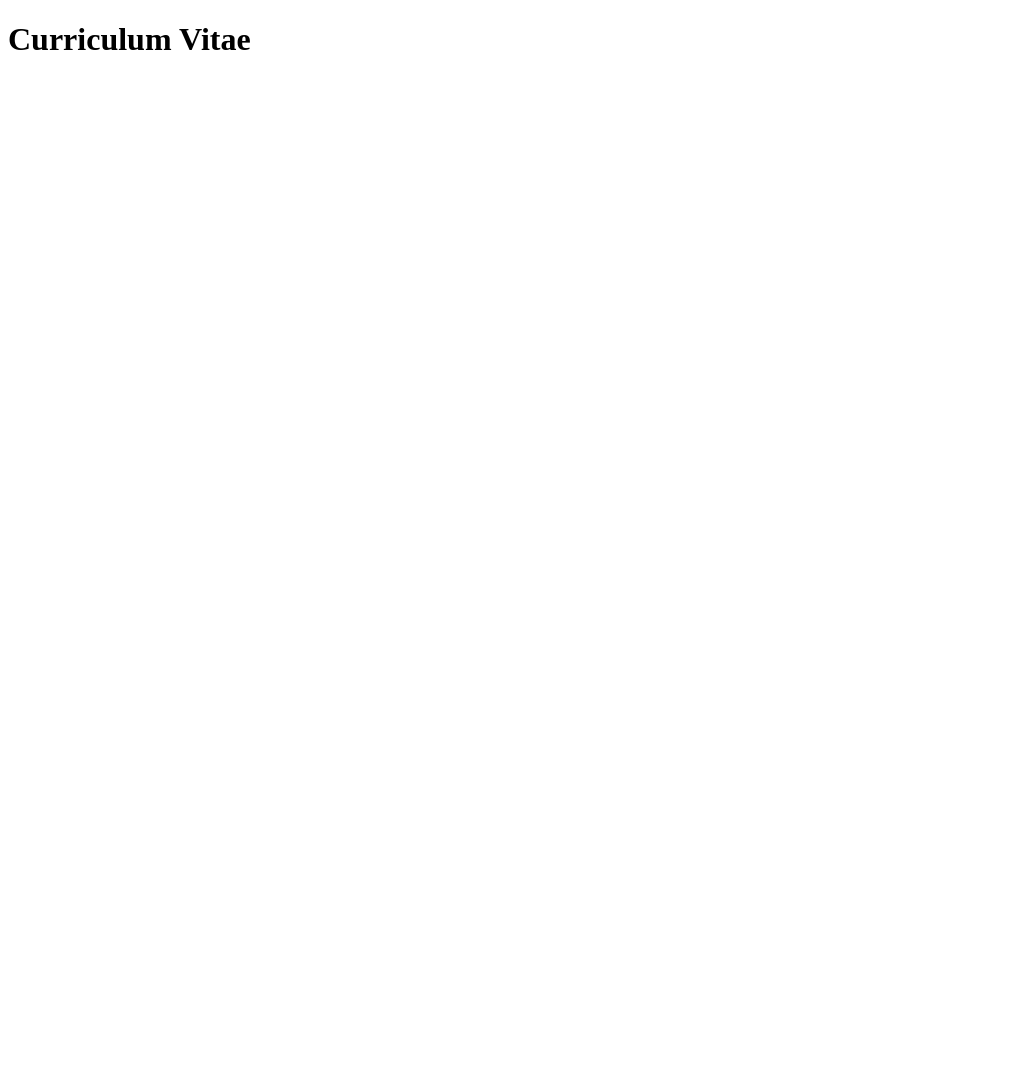
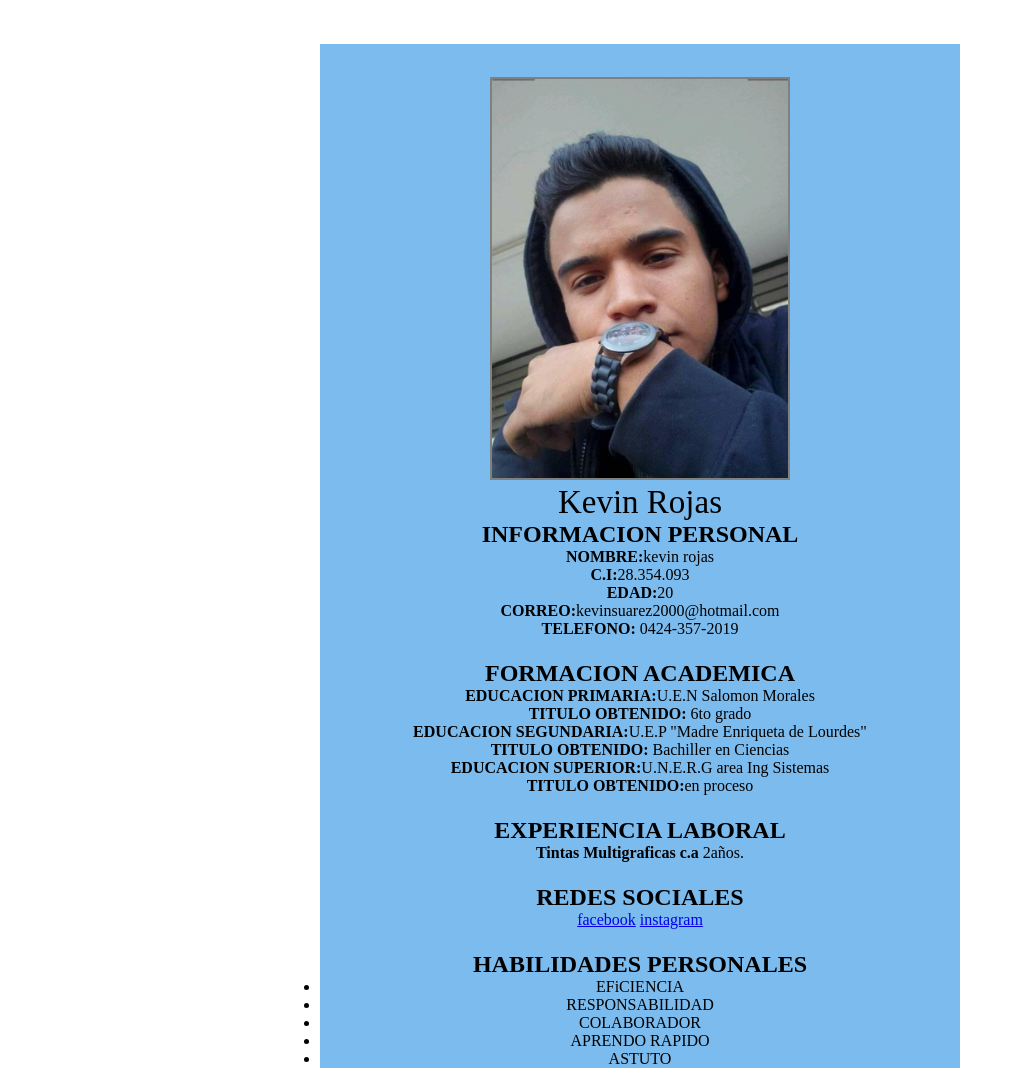
Before and after one commit to aisunerg-programacion2/evaluacion-html-y-css-kevinRoldanXD, a plain HTML site: page index.html in a window 1280 px wide. Shown: the whole page, without its empty margins (0-1014 px from the left). Before the commit the page ends 800 px from the top, so only its background shows below. Drawn offline with Linux system fonts and the light colour scheme.

Commit message:
Add files via upload

```diff
--- /dev/null
+++ b/estilos.css
@@ -0,0 +1,45 @@
+*{
+    margin:0%;
+    padding:0%;
+    box-sizing: border-box;
+}
+
+.imagen{
+    margin-top: 33px;
+    width: 300px;
+    border: 2px solid #808080;
+}
+
+.contenedorPriario{
+    display: flex;
+    justify-content: center;
+    align-items: center;
+    margin-top: 44px;
+    width: 100%;
+    text-align: center;
+}
+.contenedorSecundario{
+    width: 50%;
+    background: rgba(63, 155, 230, 0.678);
+}
+
+.nombre{
+    font-size: 33px;
+    font-weight: 300;
+}
+
+.inforacion-personal{
+    margin-bottom: 22px;
+}
+
+.EDUCACION{
+    margin-bottom: 22px;
+}
+
+.experiencia-laboral{
+    margin-bottom: 22px;
+}
+
+.redes-sociales{
+    margin-bottom: 22px;
+}
--- a/index.html
+++ b/index.html
@@ -1,14 +1,58 @@
 <!DOCTYPE html>
-<html lang="en">
+<html lang="es">
 <head>
-  <meta charset="UTF-8">
-  <meta http-equiv="X-UA-Compatible" content="IE=edge">
-  <meta name="viewport" content="width=device-width, initial-scale=1.0">
-  <title>Curriculum Vitae</title>
+    <meta charset="UTF-8">
+    <meta http-equiv="X-UA-Compatible" content="IE=edge">
+    <meta name="viewport" content="width=device-width, initial-scale=1.0">
+    <link rel="stylesheet" href="estilos.css">
+    <title>Kevin Rojas</title>
 </head>
+
 <body>
 
-  <h1>Curriculum Vitae</h1>
-
+    <div class="contenedorPriario" >
+        <div class="contenedorSecundario" >
+            <div class="contenedorImagen">
+                <img class="imagen" src="imagen/kevin.jpg" alt="foto de perfil">
+            </div>
+            <h1 class="nombre">Kevin Rojas</h1>
+            <div class="inforacion-personal">
+                <h2>INFORMACION PERSONAL</h2>
+                <p><b>NOMBRE:</b>kevin rojas</p>
+                <p><b>C.I:</b>28.354.093</p>
+                <p><b>EDAD:</b>20</p>
+                <p><b>CORREO:</b>kevinsuarez2000@hotmail.com</p>
+                <p><b>TELEFONO:</b> 0424-357-2019</p>
+             </div>
+            <div class="EDUCACION" >
+                <h2>FORMACION ACADEMICA</h2>
+                <p><b>EDUCACION PRIMARIA:</b>U.E.N Salomon Morales</p>
+                <p><b>TITULO OBTENIDO:</b> 6to grado </p>
+                <p><b>EDUCACION SEGUNDARIA:</b>U.E.P "Madre Enriqueta de Lourdes" </p>
+                <p><b>TITULO OBTENIDO:</b> Bachiller en Ciencias </p>
+                <p><b>EDUCACION SUPERIOR:</b>U.N.E.R.G area Ing Sistemas</p>
+                <p><b>TITULO OBTENIDO:</b>en proceso</p>
+            </div>
+            <div class="experiencia-laboral">
+                <h2>EXPERIENCIA LABORAL</h2>
+                <p><b>Tintas Multigraficas c.a</b> 2años.</p>
+            </div>
+            <div class="redes-sociales" >
+                <h2>REDES SOCIALES</h2>
+                <a href="#">facebook</a>
+                <a href="#">instagram</a>
+            </div>
+            <div>
+                <h2>HABILIDADES PERSONALES</h2>
+                <ul>
+                    <li>EFiCIENCIA</li>
+                    <li>RESPONSABILIDAD</li>
+                    <li>COLABORADOR</li>
+                    <li>APRENDO RAPIDO</li>
+                    <li>ASTUTO</li>
+                </ul>
+            </div>
+        </div>
+    </div>
 </body>
 </html>
```
Also changed, not shown: imagen/kevin.jpg (added), 1 other file.
